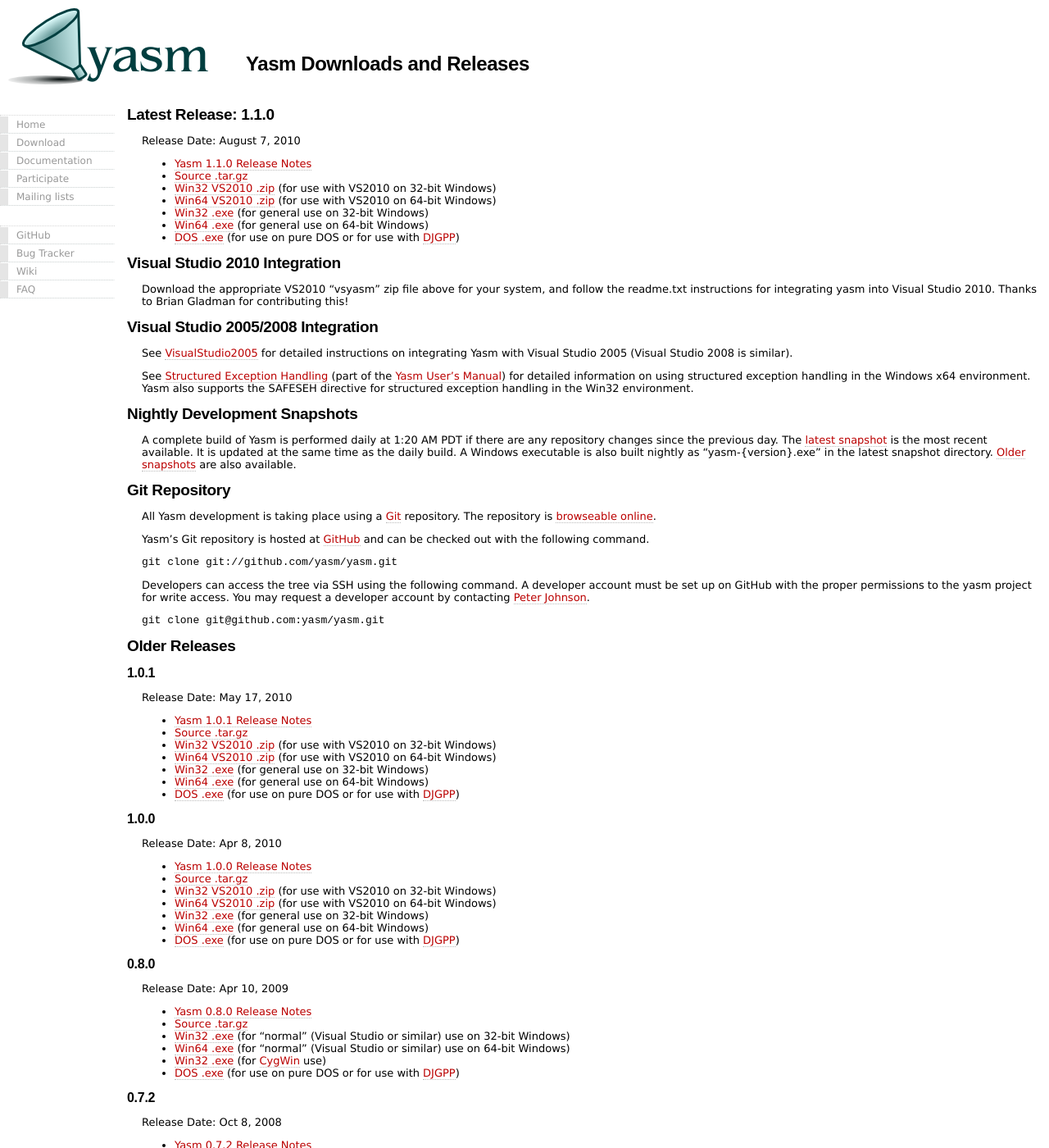
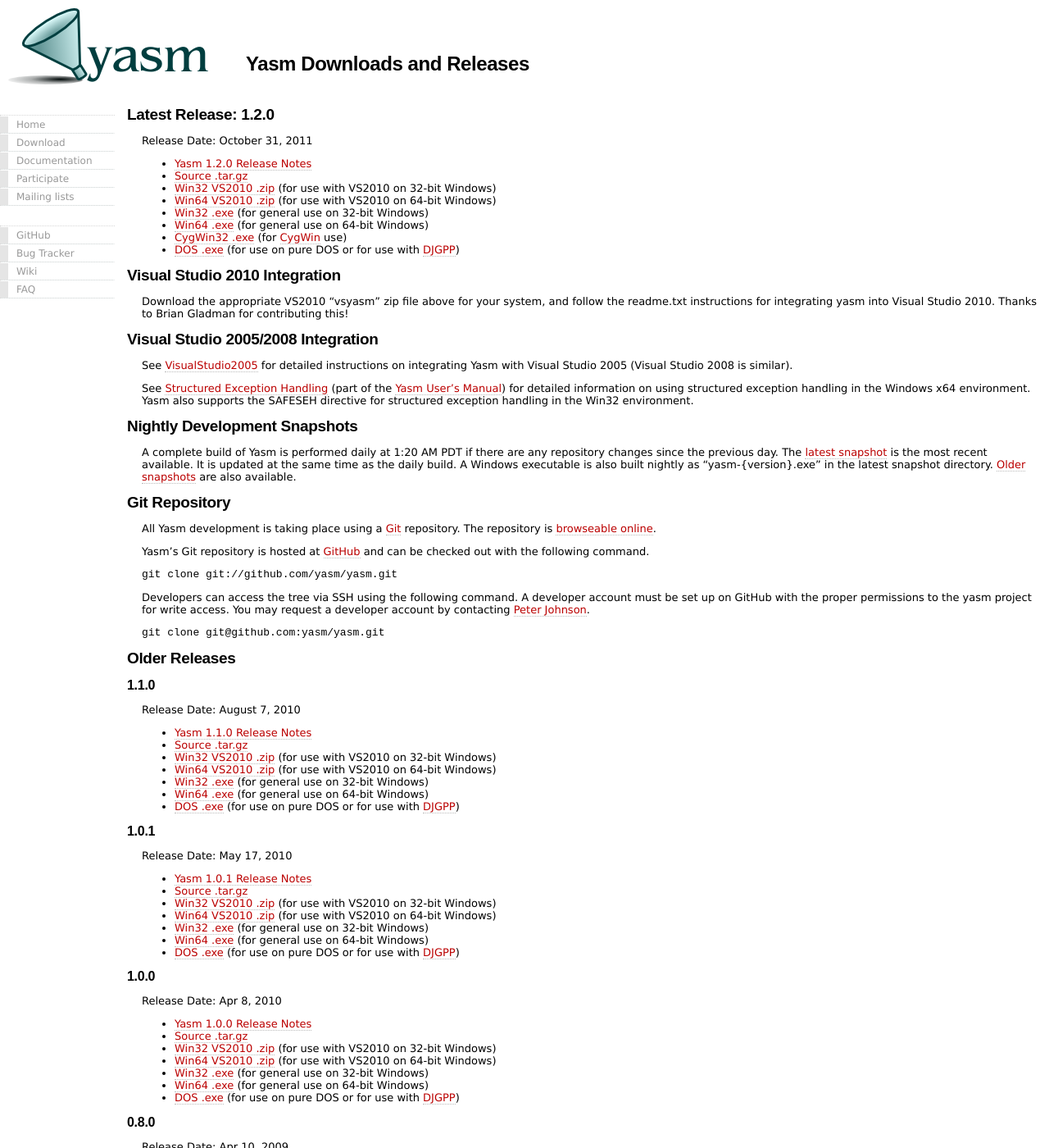
Before and after one commit to yasm/yasm.github.com, a Jekyll site: the page built from Download.md, in a window 1280 px wide and 1400 px high. Shown: the whole window at 82% size. Built offline with Jekyll 4.4.1, drawn with Linux system fonts in a browser that asks for light colours.

Commit message:
Update for 1.2.0 release.

```diff
--- a/Download.md
+++ b/Download.md
@@ -4,17 +4,18 @@
 layout: default
 ---
 
-Latest Release: 1.1.0
+Latest Release: 1.2.0
 =====================
 
-Release Date: August 7, 2010
- * [Yasm 1.1.0 Release Notes](/releases/Release1.1.0.html)
- * [Source .tar.gz]({{site.releases}}/yasm-1.1.0.tar.gz)
- * [Win32 VS2010 .zip]({{site.releases}}/vsyasm-1.1.0-win32.zip) (for use with VS2010 on 32-bit Windows)
- * [Win64 VS2010 .zip]({{site.releases}}/vsyasm-1.1.0-win64.zip) (for use with VS2010 on 64-bit Windows)
- * [Win32 .exe]({{site.releases}}/yasm-1.1.0-win32.exe) (for general use on 32-bit Windows)
- * [Win64 .exe]({{site.releases}}/yasm-1.1.0-win64.exe) (for general use on 64-bit Windows)
- * [DOS .exe]({{site.releases}}/yasm-1.1.0-dos.exe) (for use on pure DOS or for use with [DJGPP](http://www.delorie.com/djgpp))
+Release Date: October 31, 2011
+ * [Yasm 1.2.0 Release Notes](/releases/Release1.2.0.html)
+ * [Source .tar.gz]({{site.releases}}/yasm-1.2.0.tar.gz)
+ * [Win32 VS2010 .zip]({{site.releases}}/vsyasm-1.2.0-win32.zip) (for use with VS2010 on 32-bit Windows)
+ * [Win64 VS2010 .zip]({{site.releases}}/vsyasm-1.2.0-win64.zip) (for use with VS2010 on 64-bit Windows)
+ * [Win32 .exe]({{site.releases}}/yasm-1.2.0-win32.exe) (for general use on 32-bit Windows)
+ * [Win64 .exe]({{site.releases}}/yasm-1.2.0-win64.exe) (for general use on 64-bit Windows)
+ * [CygWin32 .exe]({{site.releases}}/yasm-1.2.0-cygwin.exe) (for [CygWin](http://www.cygwin.com/) use)
+ * [DOS .exe]({{site.releases}}/yasm-1.2.0-dos.exe) (for use on pure DOS or for use with [DJGPP](http://www.delorie.com/djgpp))
 
 Visual Studio 2010 Integration
 ==============================
@@ -48,6 +49,17 @@
 
 Older Releases
 ==============
+
+## 1.1.0
+
+Release Date: August 7, 2010
+ * [Yasm 1.1.0 Release Notes](/releases/Release1.1.0.html)
+ * [Source .tar.gz]({{site.releases}}/yasm-1.1.0.tar.gz)
+ * [Win32 VS2010 .zip]({{site.releases}}/vsyasm-1.1.0-win32.zip) (for use with VS2010 on 32-bit Windows)
+ * [Win64 VS2010 .zip]({{site.releases}}/vsyasm-1.1.0-win64.zip) (for use with VS2010 on 64-bit Windows)
+ * [Win32 .exe]({{site.releases}}/yasm-1.1.0-win32.exe) (for general use on 32-bit Windows)
+ * [Win64 .exe]({{site.releases}}/yasm-1.1.0-win64.exe) (for general use on 64-bit Windows)
+ * [DOS .exe]({{site.releases}}/yasm-1.1.0-dos.exe) (for use on pure DOS or for use with [DJGPP](http://www.delorie.com/djgpp))
 
 ## 1.0.1
 
```
Also changed, not shown: releases/Release1.2.0.md (added, +135 -0 lines).
